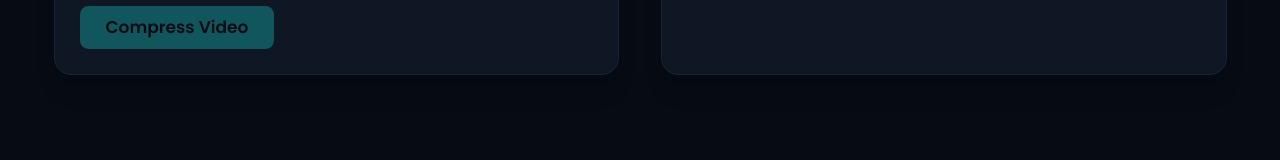
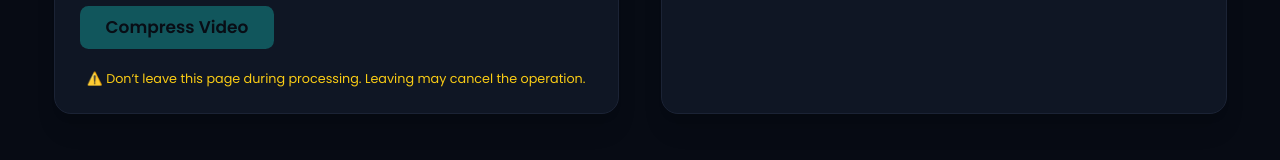
Before and after one commit to Mithun0508/smartflex, a Next.js app: page /video-upload in a window 1280 px wide. Shown: the part 575-735 px from the top of the page. Built offline with nearby package versions, Linux system fonts and the light colour scheme; no server answers.

Commit message:
fix: cloudinary upload signature issue

```diff
--- a/app/(app)/video-upload/page.tsx
+++ b/app/(app)/video-upload/page.tsx
@@ -40,6 +40,11 @@ export default function VideoUploadPage() {
 
   const processVideo = async () => {
     if (!file) return;
+    if (file.size > 100 * 1024 * 1024) {
+      setError("Maximum upload size is 100MB");
+      setStatus("error");
+      return;
+    }
 
     setStatus("processing");
     setError(null);
@@ -172,6 +177,9 @@ export default function VideoUploadPage() {
             <button onClick={processVideo} disabled={!file || status === "processing"} className="px-6 py-2 bg-[#16B6B0] text-black rounded-lg font-semibold transition hover:opacity-90 disabled:opacity-40">
               {status === "processing" ? "Processing…" : "Compress Video"}
             </button>
+            <p className="text-yellow-400 text-xs mt-2 text-center">
+              ⚠️ Don’t leave this page during processing. Leaving may cancel the operation.
+            </p>
             {status === "error" && error && <p className="text-red-400 text-sm">Error: {error}</p>}
           </div>
         </div>
```
